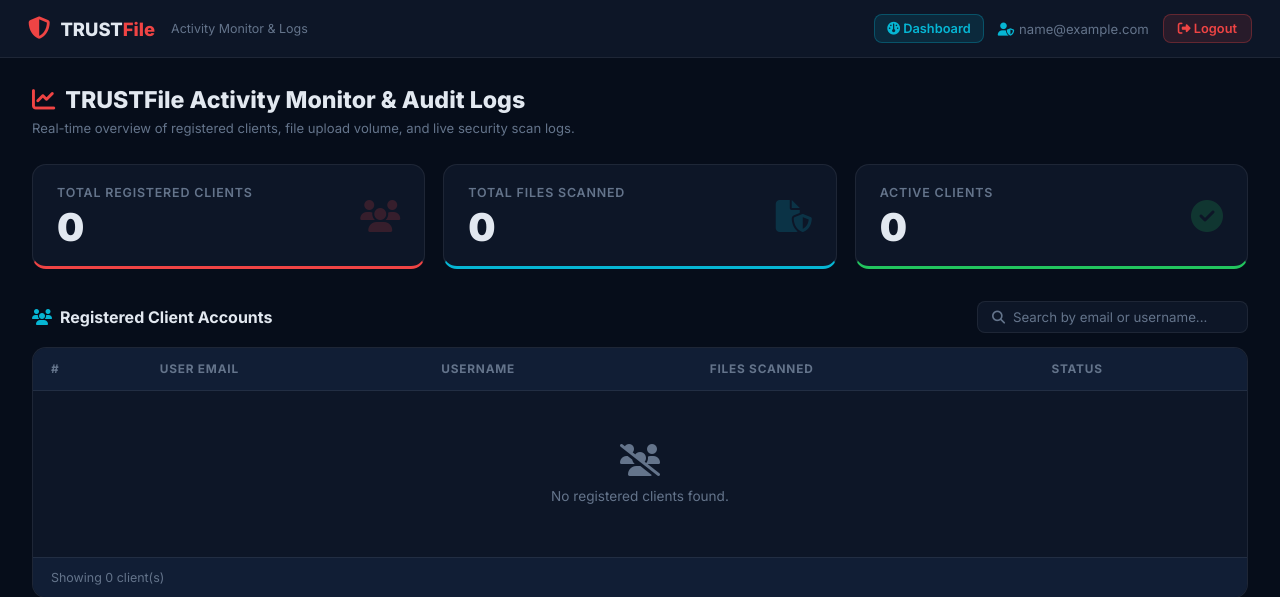
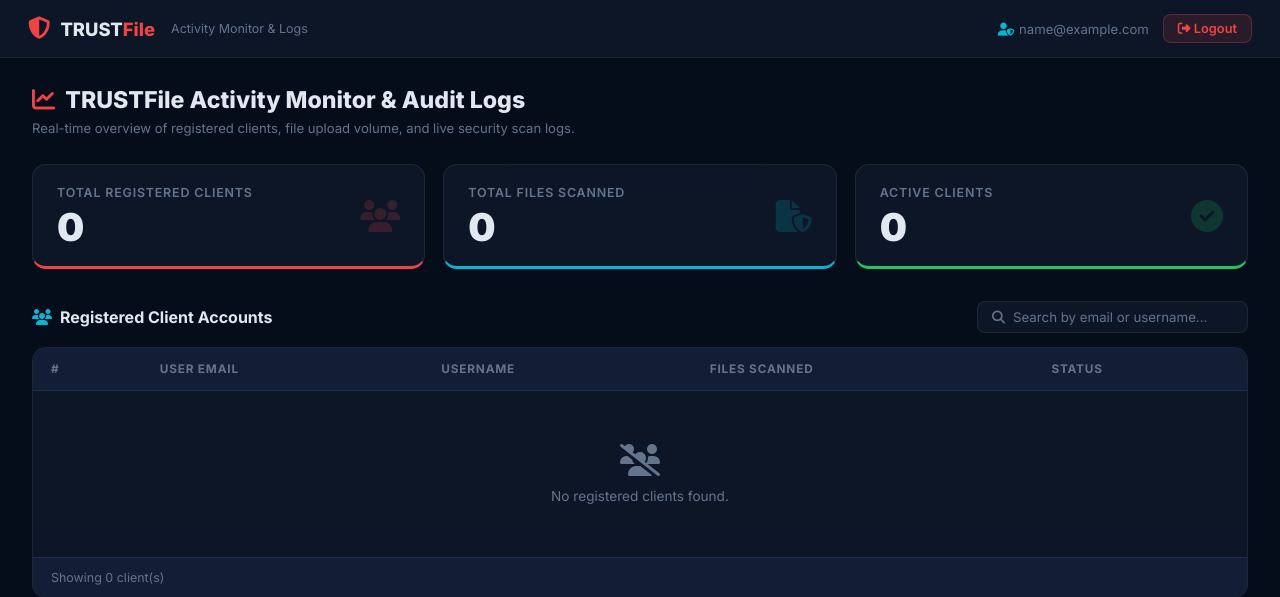
Before and after one commit to ReymartAportadera/Mercy, a Flask app: page /admin in a window 1280 px wide. Shown: the top 597 px of the page. Run offline with Flask 3, Linux system fonts and the light colour scheme; the visitor is signed in with stand-in values (Sample User, id 1); data that the repository does not hold is empty; some libraries are stand-ins or nearby versions.

Commit message:
fix(monitor): remove Dashboard button from nav bar

```diff
--- a/templates/monitor.html
+++ b/templates/monitor.html
@@ -103,9 +103,6 @@ td.time{color:var(--text-dim);font-size:0.8rem}
     <span class="logo-sub">Activity Monitor & Logs</span>
   </div>
   <div class="nav-right">
-    <div class="nav-links">
-      <a href="{{ url_for('dashboard') }}" class="nav-btn"><i class="fa-solid fa-gauge"></i> Dashboard</a>
-    </div>
     <span class="nav-user"><i class="fa-solid fa-user-shield" style="margin-right:5px;color:#06b6d4"></i>{{ current_user.email }}</span>
     <a href="{{ url_for('logout') }}" class="logout-btn"><i class="fa-solid fa-right-from-bracket"></i> Logout</a>
   </div>
```
